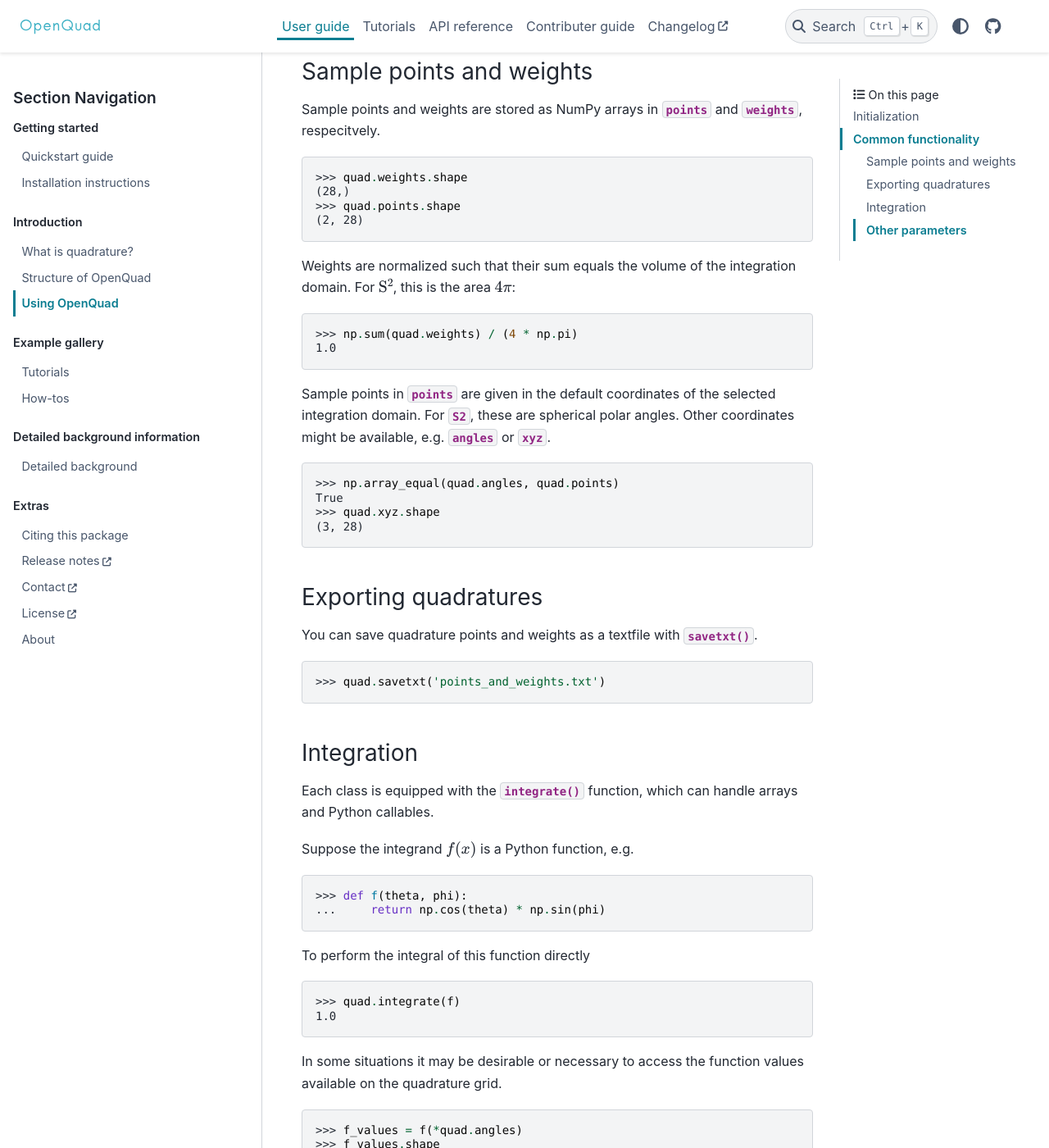
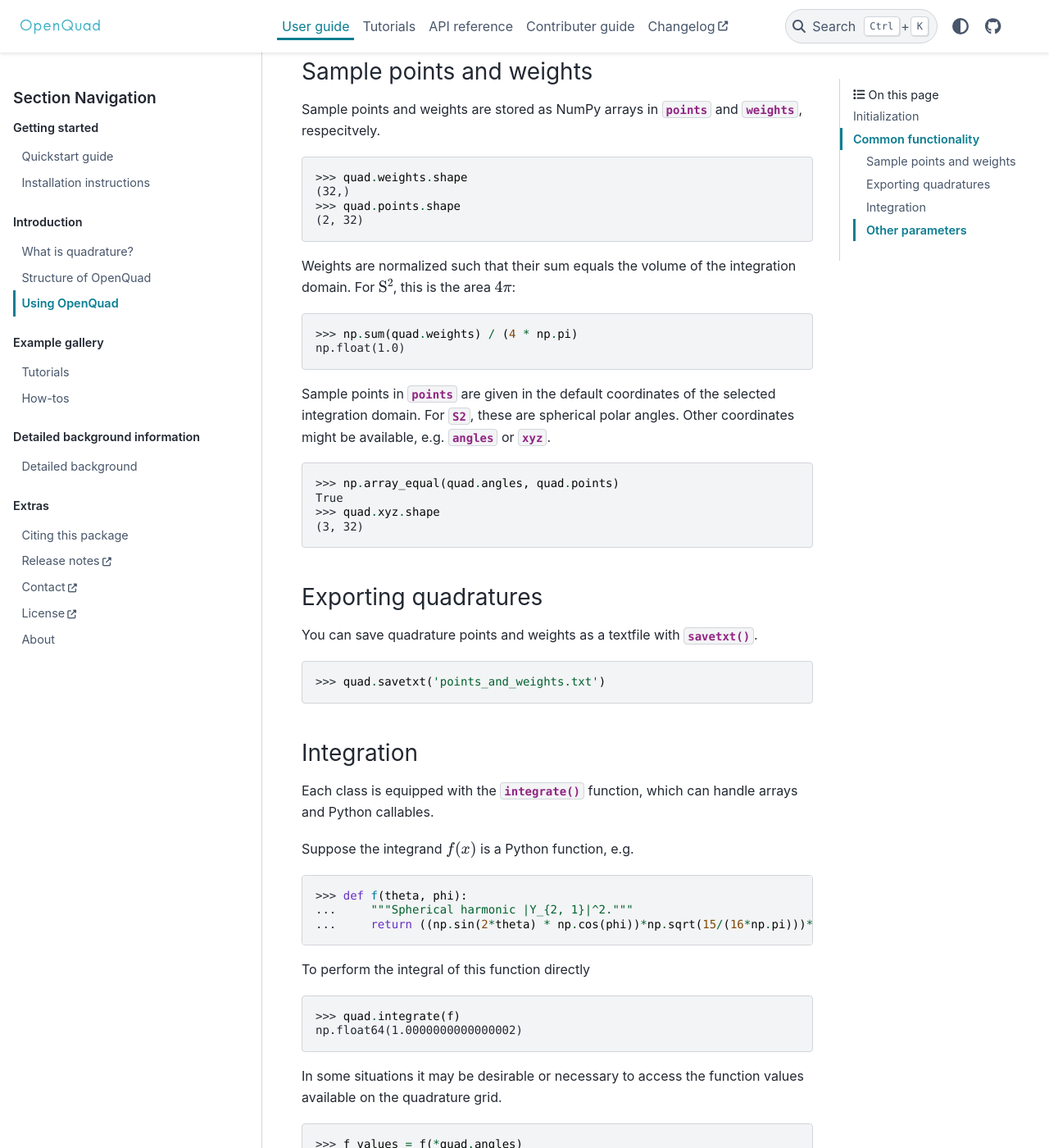
Before and after one commit to qucontrol/openquad, a Sphinx documentation site: the page built from doc/using/intro_using.rst, in a window 1280 px wide and 1400 px high, scrolled down 1112 px. Shown: the whole window at 82% size. Built offline with Sphinx 7.4.7 and the PyData theme 0.15.4, drawn with Linux system fonts in a browser that asks for light colours; pages that are not in the unit, such as notebooks, are missing from menus; some of the changed text lies outside the part shown.

Commit message:
Fix various typos, methods names

```diff
--- a/doc/using/intro_using.rst
+++ b/doc/using/intro_using.rst
@@ -61,9 +61,9 @@
 .. doctest::
 
     >>> quad.weights.shape
-    (28,)
+    (32,)
     >>> quad.points.shape
-    (2, 28)
+    (2, 32)
 
 Weights are normalized such that their sum equals the volume of the integration
 domain. For :math:`\mathrm{S}^2`, this is the area :math:`4\pi`:
@@ -71,7 +71,7 @@
 .. doctest::
 
    >>> np.sum(quad.weights) / (4 * np.pi)
-   1.0
+   np.float(1.0)
 
 Sample points in :attr:`~openquad.S2.points` are given in the default
 coordinates of the selected integration domain. For :class:`~openquad.S2`,
@@ -83,7 +83,7 @@
     >>> np.array_equal(quad.angles, quad.points)
     True
     >>> quad.xyz.shape
-    (3, 28)
+    (3, 32)
 
 
 Exporting quadratures
@@ -108,14 +108,15 @@
 .. testcode::
 
     >>> def f(theta, phi):
-    ...     return np.cos(theta) * np.sin(phi)
+    ...     """Spherical harmonic |Y_{2, 1}|^2."""
+    ...     return ((np.sin(2*theta) * np.cos(phi))*np.sqrt(15/(16*np.pi)))**2
 
 To perform the integral of this function directly
 
 .. doctest::
 
     >>> quad.integrate(f)
-    1.0
+    np.float64(1.0000000000000002)
 
 In some situations it may be desirable or necessary to access the function
 values available on the quadrature grid.
@@ -124,14 +125,14 @@
 
     >>> f_values = f(*quad.angles)
     >>> f_values.shape
-    (2, 28)
+    (32,)
 
 You can perform the integration on the array data at a later point with
 
 .. doctest::
 
     >>> quad.integrate(f_values)
-    1.0
+    np.float64(1.0000000000000002)
 
 
 Other parameters
--- a/doc/using/quickstart.rst
+++ b/doc/using/quickstart.rst
@@ -53,7 +55,7 @@
 
     >>> from openquad import S2
     >>> quad = S2([
-    ...     ('S2-Covering', dict(size=142)),
+    ...     ('S2-Covering-Fibonacci', dict(size=142)),
     ... ])
     >>> grid = your_awesome_function(*quad.angles)
 
--- a/pyproject.toml
+++ b/pyproject.toml
@@ -39,6 +39,7 @@
 [project.optional-dependencies]
 dev = [
   "pytest",
+  "spherical",
 ]
 examples = [
   "matplotlib",
```
Also changed, not shown: other parts of doc/using/quickstart.rst (+2 -0 lines), doc/using/howtos.rst (+6 -6 lines), 6 other files.
